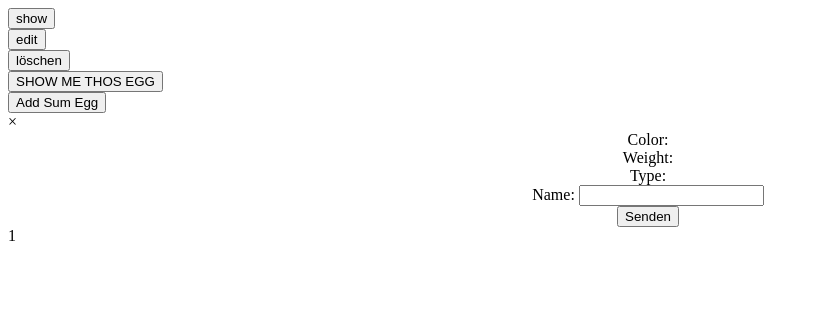
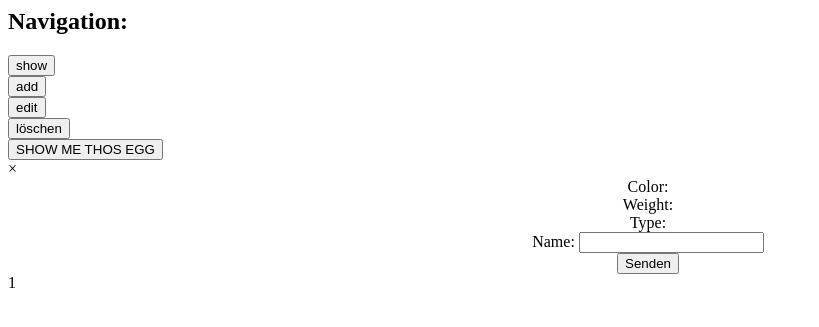
Before and after one commit to xivia/EggManagerISO15, a PHP site: template view/php/body.php in a window 1280 px wide. Shown: the top 327 px of the page, without its empty margins (0-819 px from the left). Run offline with PHP 8.4, Linux system fonts and the light colour scheme; the template is opened without the code that fills it, so the values that code supplies are empty.

Commit message:
kp wasi gmacht han :)

```diff
--- a/controller/php/ajaxHandler.php
+++ b/controller/php/ajaxHandler.php
@@ -9,8 +9,8 @@ require_once './../../controller/php/sql.class.php';
  */
 header("Access-Control-Allow-Origin: *");
 
-$data = json_decode(filter_input(INPUT_POST, "array"));
-$assoc = json_decode(filter_input(INPUT_POST, "array"), true);
+$data = json_decode(filter_input(INPUT_POST, "array")); //numeric Array
+$assoc = json_decode(filter_input(INPUT_POST, "array"), true); // Assoc Array
 $action = filter_input(INPUT_POST, "action");
 $command = filter_input(INPUT_POST, "command");
 
--- a/view/css/style.css
+++ b/view/css/style.css
@@ -1,3 +1,4 @@
 html, body {height: 100vh; width: 100vw; margin: 0px; padding: 0px;}
 .div {position: relative; width: 100%; height: 100%;}
 .smooth{padding: 15px 20px; vertical-align: middle; text-align: center;}
+.nav {display: inline-block;}
--- a/view/php/header.php
+++ b/view/php/header.php
@@ -16,7 +16,6 @@ $header .= "<link rel='stylesheet' href='view/css/style.css'>";
 $header .= "<link rel='stylesheet' href='view/css/orange.css'>";
 $header .= "<style>";
 $header .= "body {background-color: #777777;}";
-$header .= "div {display: inline-block;}";
 $header .= "</style>";
 $header .= "</head>";
 
--- a/view/php/idk.m8.php
+++ b/view/php/idk.m8.php
@@ -3,13 +3,15 @@
 <div style='width: 100vw;'>
 
     <div id="menubar" class="smooth" style="width: 100vw;">
-        <div id="eggShow"><button onclick="loadMenu(0);">show</button></div>
-        <div id="eggOptions"><button onclick="loadMenu(1);">edit</button></div>
-        <div id="eggRIP"><button onclick="loadMenu(2);">löschen</button></div>
+        <h2>Navigation: </h2>
+        <div class="nav"><button id="eggShow" onclick="loadMenu(0);">show</button></div>
+        <div class="nav"><button id="eggEdit" onclick="$('#id01').css({'display': 'block'})">add</button></div>
+        <div class="nav"><button id="eggOptions" onclick="loadMenu(1);">edit</button></div>
+        <div class="nav"><button id="eggRIP" onclick="loadMenu(2);">löschen</button></div>
     </div>
 
     <div id="menu0" style="display: block;">
-
+        <div id="grid"></div>
         <button class='w3-button' onclick='showAllEggs();'>SHOW ME THOS EGG</button>
         <div id='egginc'></div>
     </div>
@@ -19,20 +21,18 @@
     </div>
 
     <div id="menu2" style="display: none;" class="smooth">
-        <div id="delete" class="smooth">
-            <div id="combobox"></div>
+        <div id="delete" class="smooth" style="display: inline-block;">
+            <div id="combobox" style="display: inline-block;"></div><br>
             <input type="button" id="remove" value="delete" onclick="removeEgg(1);">
             <input type="button" id="setDeleted" value="setDeleted" onclick="removeEgg(0)">
             <input type="button" id="drop" value="vorsicht der funktioniert würkli" onclick="dropTable();">
         </div>
     </div>
 
-    <div class="w3-container">
-        <button onclick="document.getElementById('addEgg').style.display = 'block'" class="w3-button w3-black">Add Sum Egg</button>
-        <div id="addEgg" class="w3-modal">
+    <div id="id01" class="w3-modal">
         <div class="w3-modal-content">
             <div class="w3-container">
-                    <span onclick="document.getElementById('addEgg').style.display = 'none'" class="w3-button w3-display-topright">&times;</span>
+                <span onclick="document.getElementById('id01').style.display = 'none'" class="w3-button w3-display-topright">&times;</span>
                 <div style='display: inline-block; width: 100%; text-align: center;'>
                     <div>Color: <div id="eggColor" type="text" class="w3-input"></div></div>
                     <div>Weight: <div id="eggSize" type="text" class="w3-input"></div></div>
@@ -44,13 +44,10 @@
         </div>
     </div>
 </div>
-</div>
-
 
 <script>
 
     function loadMenu(e) {
-
         if (e == 0 || e == 1 || e == 2) {
             $("#menu0").css({"display": "none"});
             $("#menu1").css({"display": "none"});
@@ -70,12 +67,7 @@
     }
 
     function getEgg() {
-        var a = new Array({
-            "color": $("#eggColor").val(),
-            "type": $("#eggType").val(),
-            "name": $("#eggName").val(),
-            "size": $("#eggSize").val()
-        });
+        var a = new Array({"color": $("#eggColor").val(), "type": $("#eggType").val(), "name": $("#eggName").val(), "size": $("#eggSize").val()});
         getPostRequest(a, "add", "egg").done(function (e) {
             $("#banana").html(resTrim(e));
         });
@@ -116,6 +108,45 @@
             var a = new $.jqx.dataAdapter(source);
             //combobox
             $('#combobox').jqxComboBox({selectedIndex: 0, source: a, displayMember: "name", valueMember: "eggId", itemHeight: 70, height: 40, width: 270});
+
+            console.log(e);
+            var t = $.parseJSON(e);
+            console.log(t);
+
+            // prepare the data
+            var source = {
+                datatype: "json",
+                datafields: [
+                    {name: 'eggId', type: 'string'},
+                    {name: 'name', type: 'string'},
+                    {name: 'status', type: 'string'},
+                    {name: 'eggSize', type: 'string'},
+                    {name: 'eggType', type: 'string'},
+                    {name: 'eggColor', type: 'string'},
+                    {name: 'eggCreated', type: 'string'},
+                    {name: 'userId', type: 'string'},
+                    {name: 'weight', type: 'string'}
+                ],
+                id: 'eggId',
+                localdata: t
+            };
+
+            var dataAdapter = new $.jqx.dataAdapter(source);
+            // initialize jqxGrid
+            $("#grid").jqxGrid({
+                width: "100%",
+                source: dataAdapter,
+                pageable: true,
+                autoheight: true,
+                selectionmode: 'singlecell',
+                columns: [
+                    {text: 'ID', datafield: 'eggId', width: "20%"},
+                    {text: 'Name', datafield: 'name', width: "20%"},
+                    {text: 'Status', datafield: 'status', width: "20%"},
+                    {text: 'Weight', datafield: 'weight', width: "20%"},
+                    {text: 'User', datafield: 'userId', width: "20%"}
+                ]
+            });
         });
 
         getPostRequest(null, 'getColors', 'egg').done(function (e) {
@@ -145,8 +176,10 @@
         $("#setDeleted").jqxButton({width: 120, height: 40});
         $("#drop").jqxButton({width: 120, height: 40});
 
-        //numeric input fields
-
+        $("#eggShow").jqxButton({width: 120, height: 40});
+        $("#eggEdit").jqxButton({width: 120, height: 40});
+        $("#eggOptions").jqxButton({width: 120, height: 40});
+        $("#eggRIP").jqxButton({width: 120, height: 40});
     });
 
 </script>
```
Lines whose indentation alone changed are shown as unchanged.
